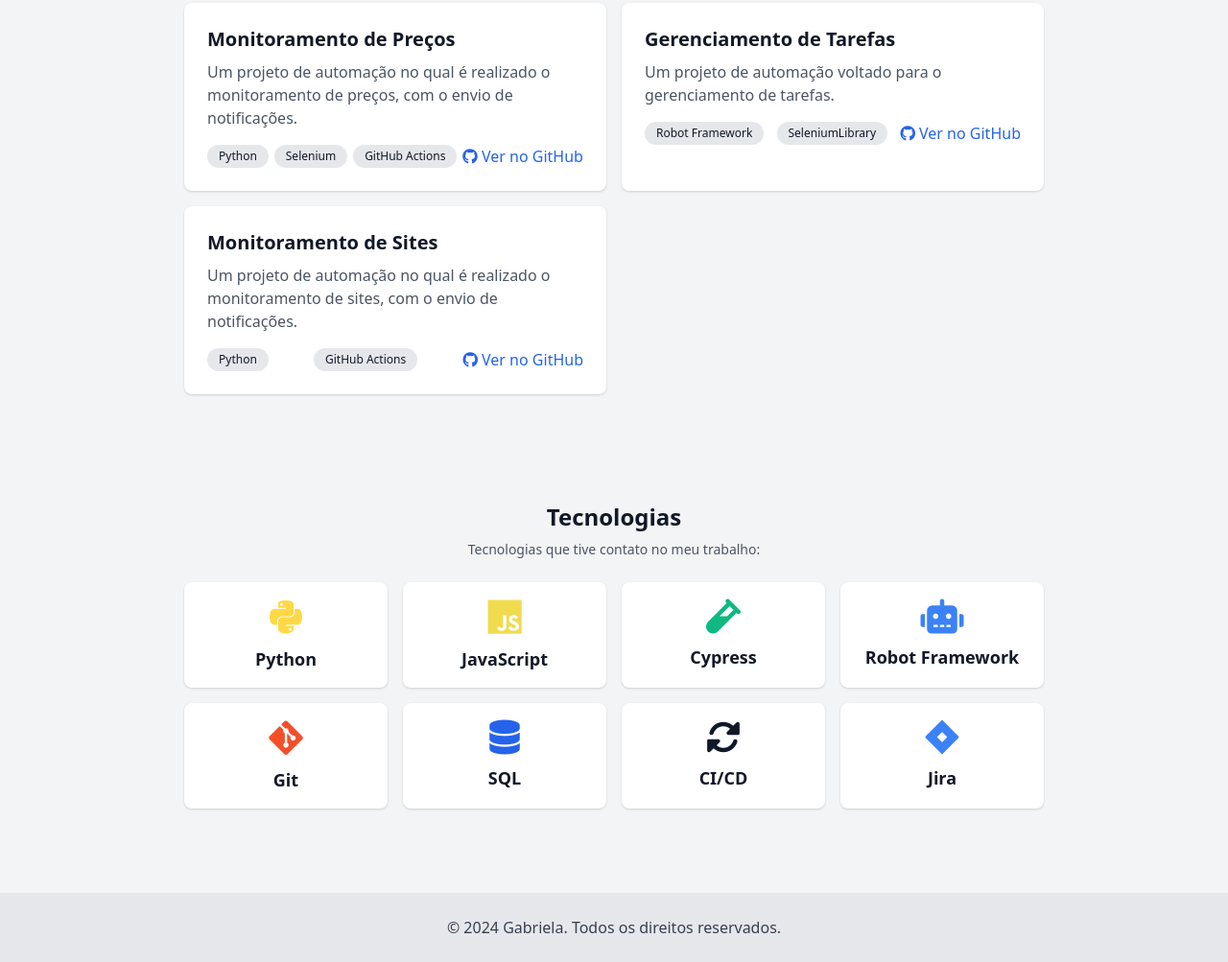
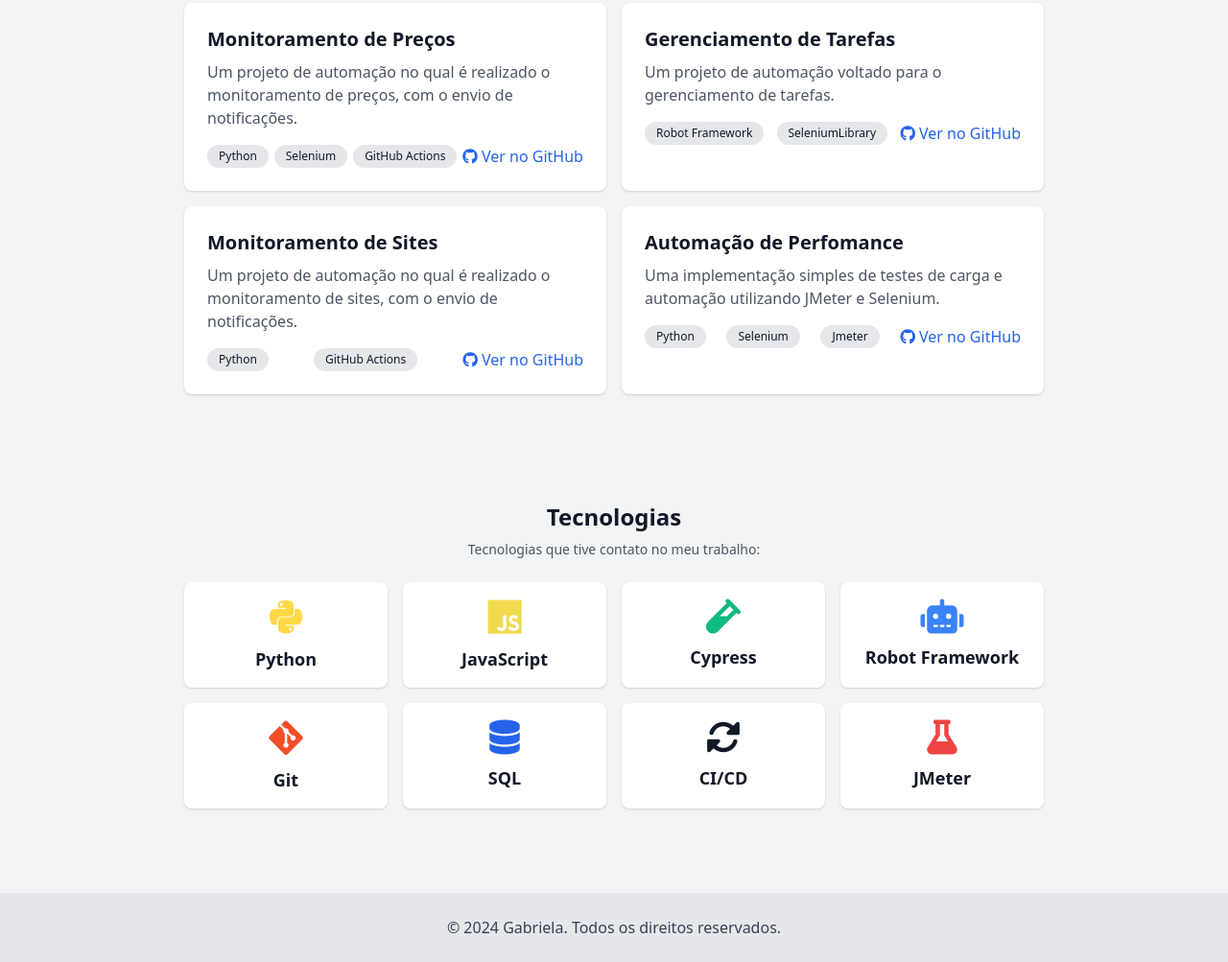
Before and after one commit to gabrielaanselmo/portfolio_2, a website: page public/index.html in a window 1280 px wide. Shown: the part 707-1710 px from the top of the page at 96% size. Drawn offline with nearby package versions, Linux system fonts and the light colour scheme.

Commit message:
[feat] adicionando mais um projeto

```diff
--- a/public/index.html
+++ b/public/index.html
@@ -75,6 +75,16 @@
                     <a href="https://github.com/gabrielaanselmo/automacao_monitoramento_sites" target="_blank" class="text-blue-600"><i class="fab fa-github"></i> Ver no GitHub</a>
                 </div>
             </div>
+            <div class="bg-white p-6 rounded-lg shadow">
+                <h3 class="text-xl font-bold">Automação de Perfomance</h3>
+                <p class="mt-2 text-gray-600">Uma implementação simples de testes de carga e automação utilizando JMeter e Selenium.</p>
+                <div class="flex justify-between items-center mt-4">
+                    <span class="bg-gray-200 px-3 py-1 rounded-full text-xs">Python</span>
+                    <span class="bg-gray-200 px-3 py-1 rounded-full text-xs">Selenium</span>
+                    <span class="bg-gray-200 px-3 py-1 rounded-full text-xs">Jmeter</span>
+                    <a href="https://github.com/gabrielaanselmo/teste_carga_automacao" target="_blank" class="text-blue-600"><i class="fab fa-github"></i> Ver no GitHub</a>
+                </div>
+            </div>
         </div>
     </section>
 
@@ -112,8 +122,8 @@
                 <h3 class="text-lg font-bold mt-2">CI/CD</h3>
             </div>
             <div class="bg-white p-4 rounded-lg text-center shadow">
-                <i class="fab fa-jira text-4xl text-blue-500"></i>
-                <h3 class="text-lg font-bold mt-2">Jira</h3>
+                <i class="fas fa-flask text-4xl text-red-500"></i>
+                <h3 class="text-lg font-bold mt-2">JMeter</h3>
             </div>
         </div>
     </section>
```
